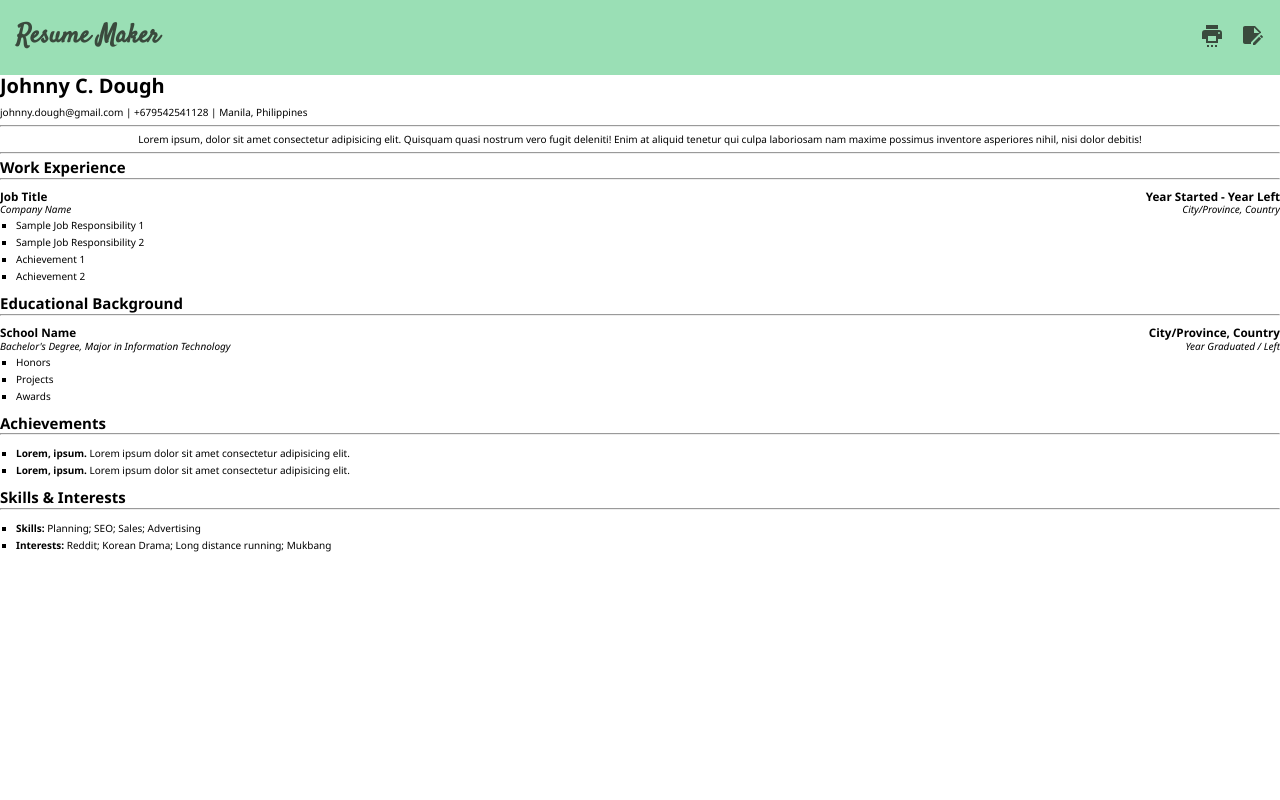
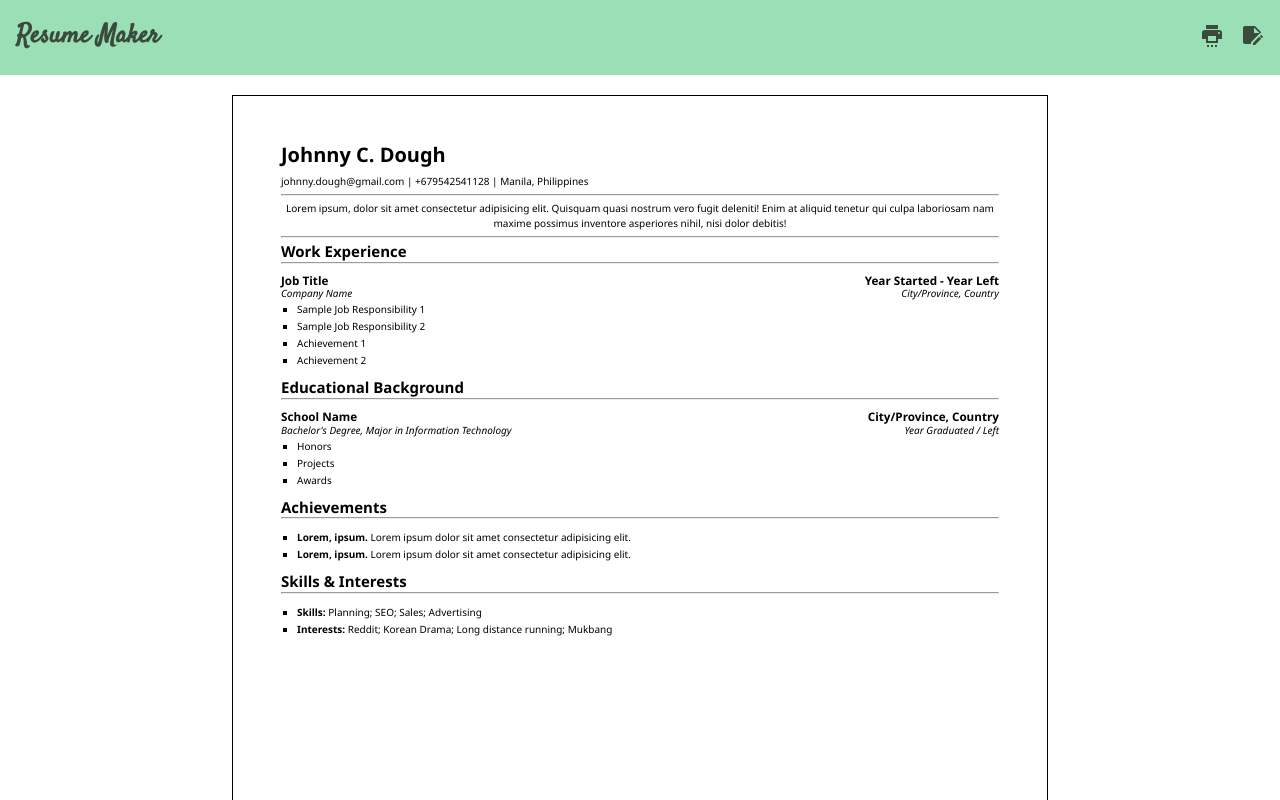
Before and after one commit to Viveyd/cv-maker, a React (Vite) app: page / in a window 1280 px wide. Both pictures are taken after a click on the link 1252 px from the left and 37 px from the top of the page. Shown: the top 800 px of the page. Built offline with nearby package versions, Linux system fonts and the light colour scheme; a web font is replaced by a local one.

Commit message:
Change scaling of preview page

```diff
--- a/src/index.css
+++ b/src/index.css
@@ -10,6 +10,8 @@ textarea {
 }
 
 #root {
+  display: flex;
+  flex-direction: column;
   padding: 0;
 }
 
@@ -246,6 +248,53 @@ form section label {
   align-items: start;
 }
 
+section.preview {
+  width: 8.5in;
+  height: 11in;
+  padding: 0.5in;
+  border: 1px solid black;
+  transform-origin: top;
+  margin-top: 20px;
+  align-self: center;
+  scale: 0.35;
+}
+
+@media screen and (min-width: 400px) {
+  section.preview {
+    scale: 0.43;
+  }
+}
+
+@media screen and (min-width: 500px) {
+  section.preview {
+    scale: 0.55;
+  }
+}
+
+@media screen and (min-width: 650px) {
+  section.preview {
+    scale: 0.7;
+  }
+}
+
+@media screen and (min-width: 750px) {
+  section.preview {
+    scale: 0.8;
+  }
+}
+
+@media screen and (min-width: 900px) {
+  section.preview {
+    scale: 0.9;
+  }
+}
+
+@media screen and (min-width: 1100px) {
+  section.preview {
+    scale: 1;
+  }
+}
+
 .preview section > h1 {
   font-size: 2rem;
   margin-bottom: 0.8rem;
@@ -306,11 +355,15 @@ form section label {
   }
   div#root > *:not(.preview) {
     display: none;
+    padding: 0;
   }
-  .preview {
-    margin: 0.75in;
+  section.preview {
+    margin-top: 0;
     font-size: 1.2rem !important;
+    scale: 1;
+    border: 0;
   }
+
   .preview section.personal h1 {
     font-size: 2.4rem !important;
   }
@@ -321,9 +374,6 @@ form section label {
     font-size: 1.6rem !important;
   }
   @page {
-    margin-top: 0;
-    margin-bottom: 0;
-    margin-left: 0;
-    margin-right: 0;
+    margin: 0;
   }
 }
```
